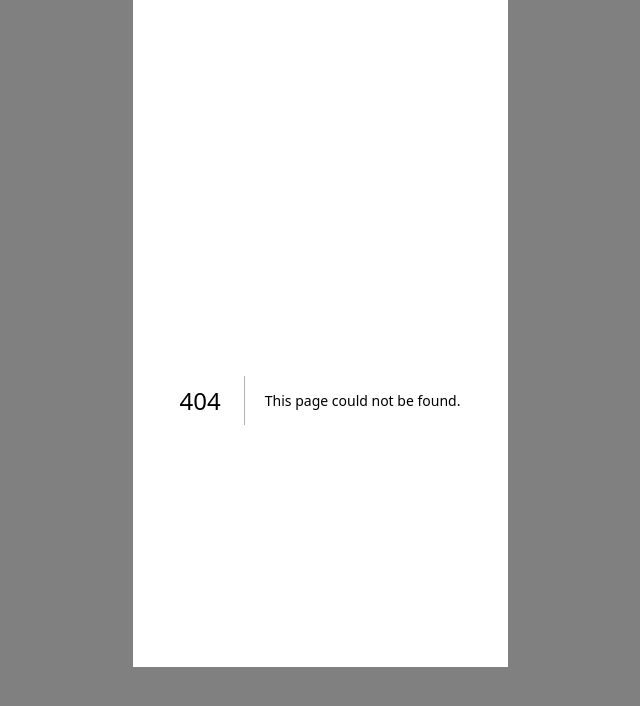
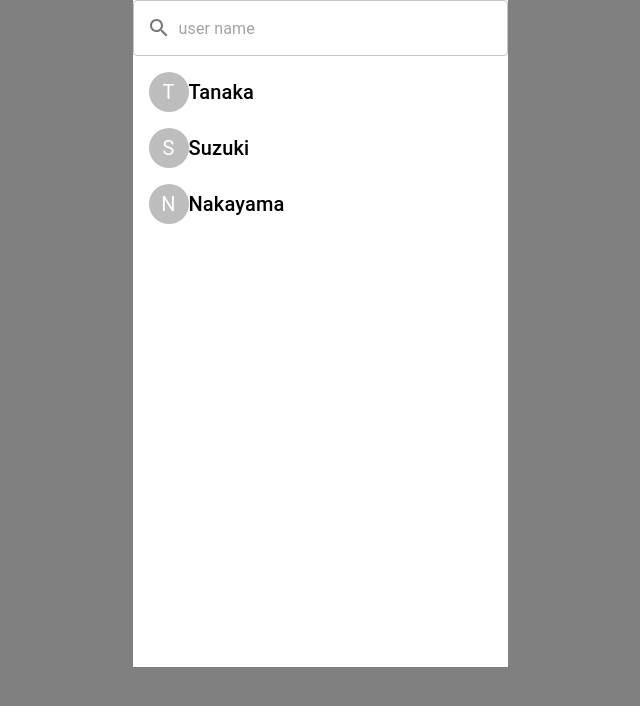
Before and after one commit to shimochan/Pastgram-Temp, a Next.js app: page /user/search in a window 1280 px wide. Before the commit this address had no page. Shown: the top 706 px of the page, without its empty margins (320-960 px from the left). Built offline with nearby package versions, Linux system fonts and the light colour scheme.

Commit message:
add user search page

```diff
--- /dev/null
+++ b/src/app/user/search/page.js
@@ -0,0 +1,56 @@
+'use client'
+
+import React, { useEffect, useState } from 'react';
+import TextField from '@mui/material/TextField';
+import Button from '@mui/material/Button';
+import { InputAdornment, Avatar, Typography } from '@mui/material';
+import SearchIcon from '@mui/icons-material/Search';
+import List from '@mui/material/List';
+import ListItemButton from '@mui/material/ListItem';
+import ListItemText from '@mui/material/ListItemText';
+import styles from './style.module.css';
+
+const SearchPage = () => {
+  const [searchQuery, setSearchQuery] = useState('');
+  const [searchResults, setSearchResults] = useState([]);
+
+  useEffect(() => {
+    // Mocking search results here, replace with actual API call or data source
+    const mockResults = [
+      { id: 1, name: 'Tanaka' },
+      { id: 2, name: 'Suzuki' },
+      { id: 3, name: 'Nakayama' },
+    ];
+    setSearchResults(mockResults);
+  }, [searchQuery]);
+
+  return (
+    <div>
+      <TextField
+        variant="outlined"
+        placeholder="user name"
+        fullWidth
+        value={searchQuery}
+        onChange={(e) => setSearchQuery(e.target.value)}
+        InputProps={{
+          startAdornment: (
+            <InputAdornment position="start">
+              <SearchIcon />
+            </InputAdornment>
+          ),
+        }}
+      />
+
+      <List>
+        {searchResults.map((result) => (
+          <ListItemButton key={result.id}>
+            <Avatar className={styles.avatar}>{result.name[0].toUpperCase()}</Avatar>
+            <Typography className={styles.name} variant="h6">{result.name}</Typography>
+          </ListItemButton>
+        ))}
+      </List>
+    </div>
+  );
+};
+
+export default SearchPage;
--- /dev/null
+++ b/src/app/user/search/style.module.css
@@ -0,0 +1,8 @@
+.avatar {
+    width: 2em;
+    height: 2em;
+}
+
+.name {
+    margin-left: 1em;
+}
```
